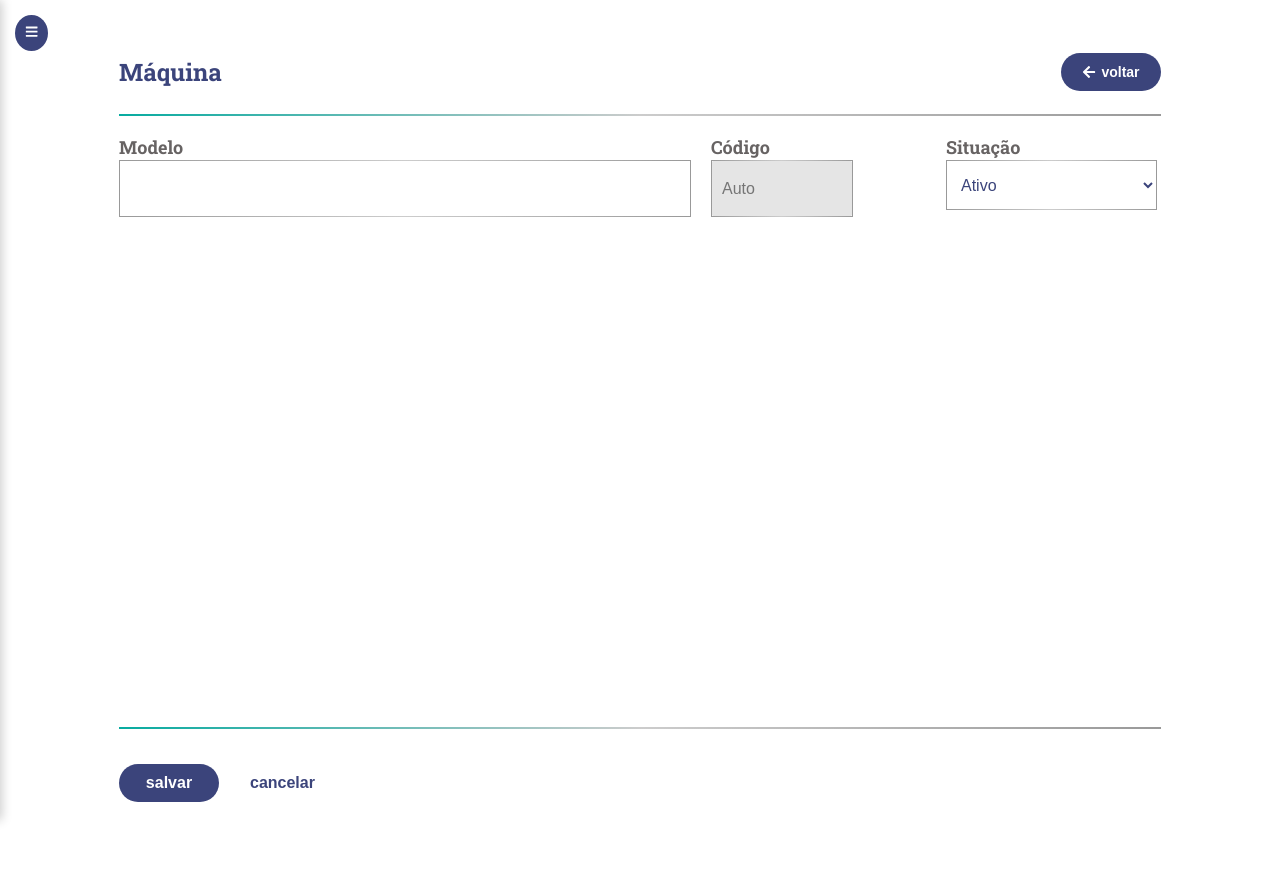
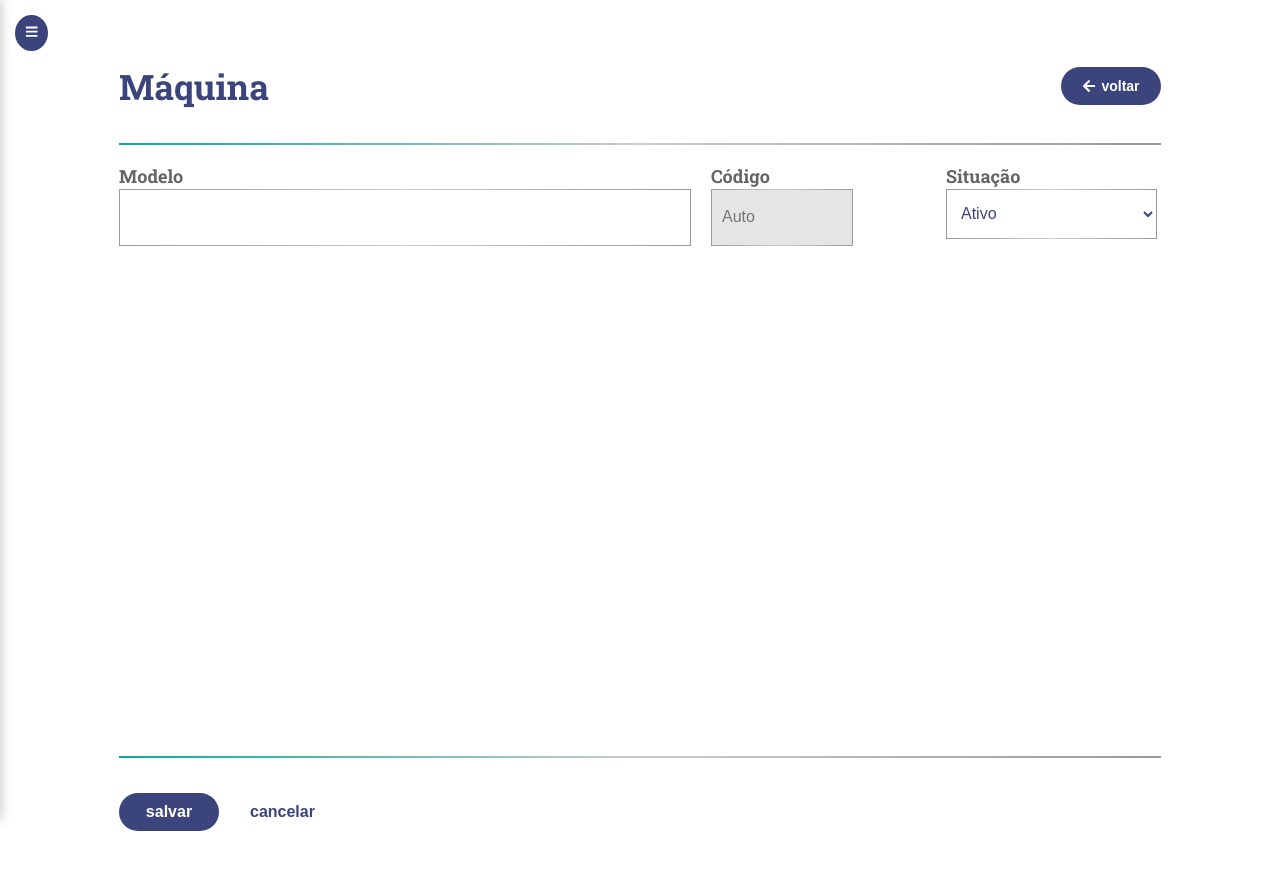
Before and after one commit to erik-tavares/a, a Next.js app: page /cadastro/maquinas/novaMaquina in a window 1280 px wide. Before the commit the page ends 842 px from the top, so only its background shows below. Built offline with nearby package versions, Linux system fonts and the light colour scheme.

Commit message:
server.jsx

```diff
--- a/src/styles/novaMaquina.css
+++ b/src/styles/novaMaquina.css
@@ -19,7 +19,7 @@
 .nova-maquina-title {
   font-family: "Roboto Slab", serif;
   font-weight: 700;
-  font-size: 24px;
+  font-size: 35px;
   color: #3b447b;
 }
 /* ✅ Input Nome */
```
